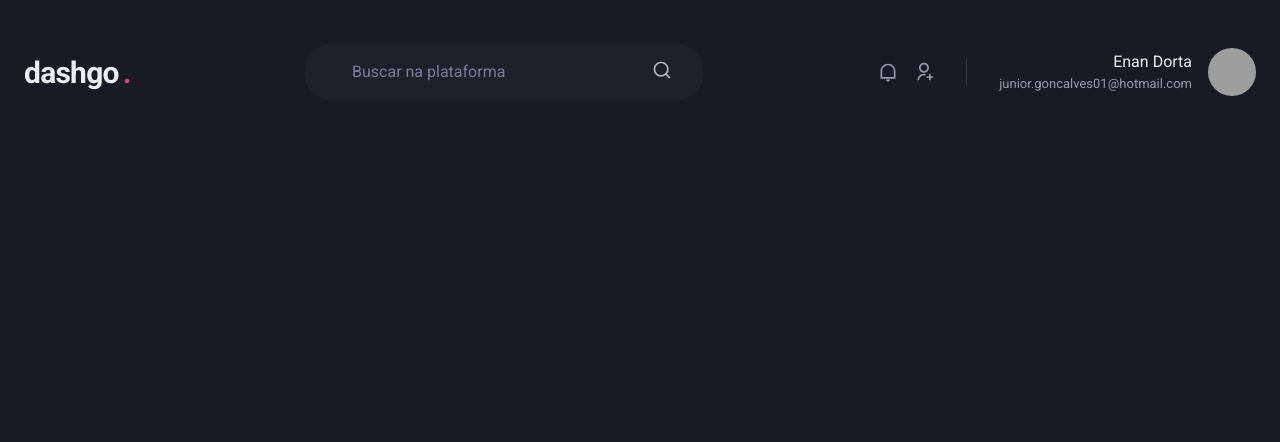
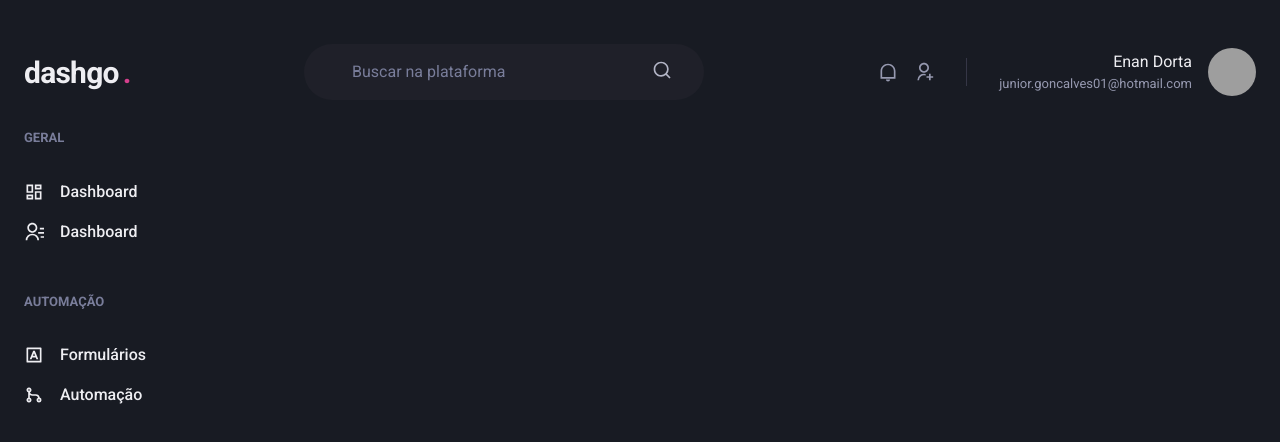
Before and after one commit to EnanDorta/dashgo, a Next.js app: page /dashboard in a window 1280 px wide. Shown: the top 442 px of the page. Built offline with nearby package versions, Linux system fonts and the light colour scheme; grey boxes are pictures that could not be loaded.

Commit message:
componente: sidebar

```diff
--- /dev/null
+++ b/src/components/Sidebar.tsx
@@ -0,0 +1,37 @@
+import { Box, Icon, Link, Stack, Text } from "@chakra-ui/react";
+import { RiDashboardLine, RiContactsLine, RiInputMethodLine, RiGitMergeLine  } from 'react-icons/ri'
+
+export function SideBar () {
+  return (
+   <Box as="aside" w="64" mr="8">
+      <Stack spacing="12" align="flex-start">
+        <Box>
+          <Text fontWeight="bold" color="gray.400" fontSize="small">GERAL</Text>
+            <Stack spacing="4" mt="8" align="stretch">
+              <Link display="flex" alignItems="center">
+                <Icon as={RiDashboardLine} fontSize="20" />
+                <Text ml="4" fontWeight="medium">Dashboard</Text>
+              </Link>
+              <Link display="flex" alignItems="center">
+                <Icon as={RiContactsLine} fontSize="20" />
+                <Text ml="4" fontWeight="medium">Dashboard</Text>
+              </Link>
+            </Stack>
+        </Box>
+        <Box>
+          <Text fontWeight="bold" color="gray.400" fontSize="small">AUTOMAÇÃO</Text>
+            <Stack spacing="4" mt="8" align="stretch">
+              <Link display="flex" alignItems="center">
+                <Icon as={RiInputMethodLine} fontSize="20" />
+                <Text ml="4" fontWeight="medium">Formulários</Text>
+              </Link>
+              <Link display="flex" alignItems="center">
+                <Icon as={RiGitMergeLine} fontSize="20" />
+                <Text ml="4" fontWeight="medium">Automação</Text>
+              </Link>
+            </Stack>
+        </Box>
+      </Stack>
+   </Box>
+  )
+}
--- a/src/pages/dashboard.tsx
+++ b/src/pages/dashboard.tsx
@@ -1,7 +1,14 @@
+import { Flex } from '@chakra-ui/react'
+import { SideBar } from '../components/Sidebar'
 import { Header } from '../components/Header'
 
 export default function Dashboard () {
   return (
-    <Header />
+    <Flex direction="column" h="100vh">
+      <Header />
+      <Flex w="100%" maxWidth={1480} mx="auto" px="6">
+        <SideBar />
+      </Flex>
+    </Flex>
   )
 }
```
